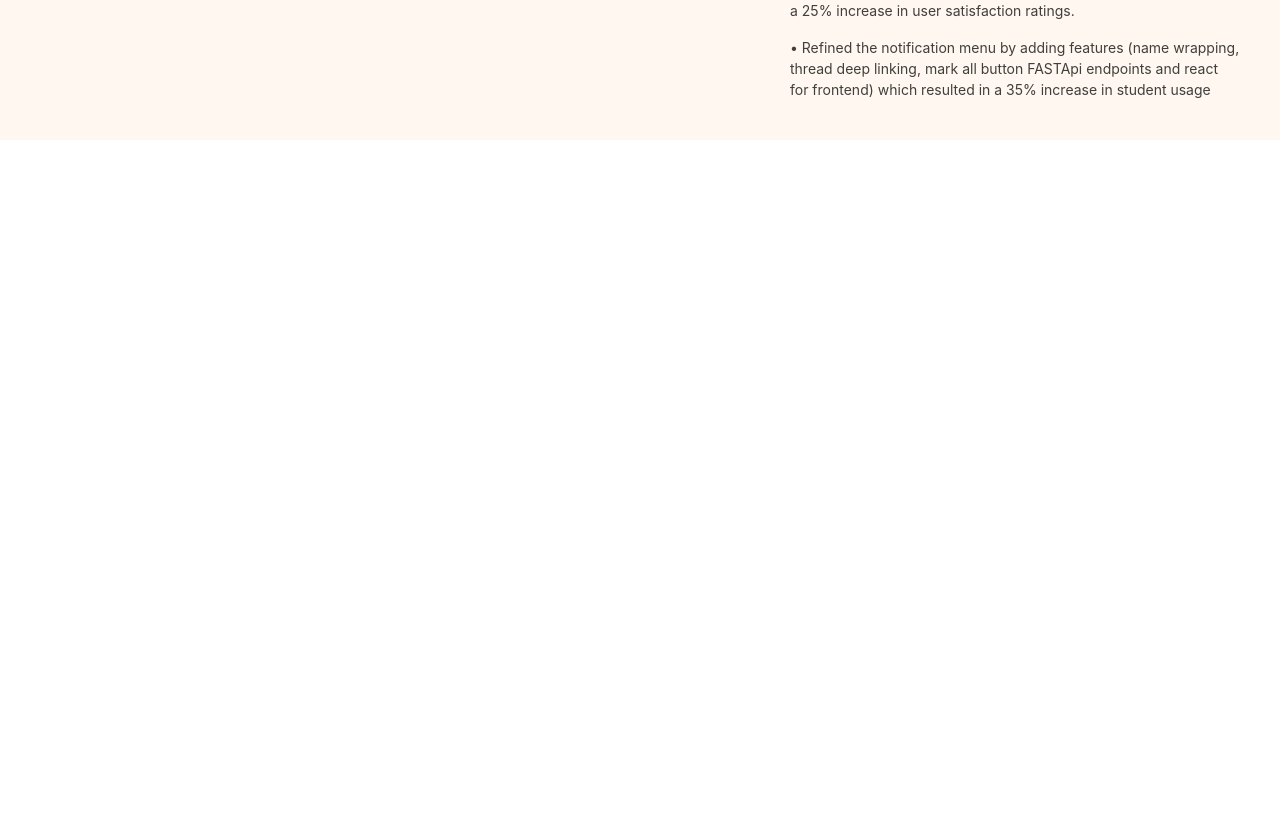
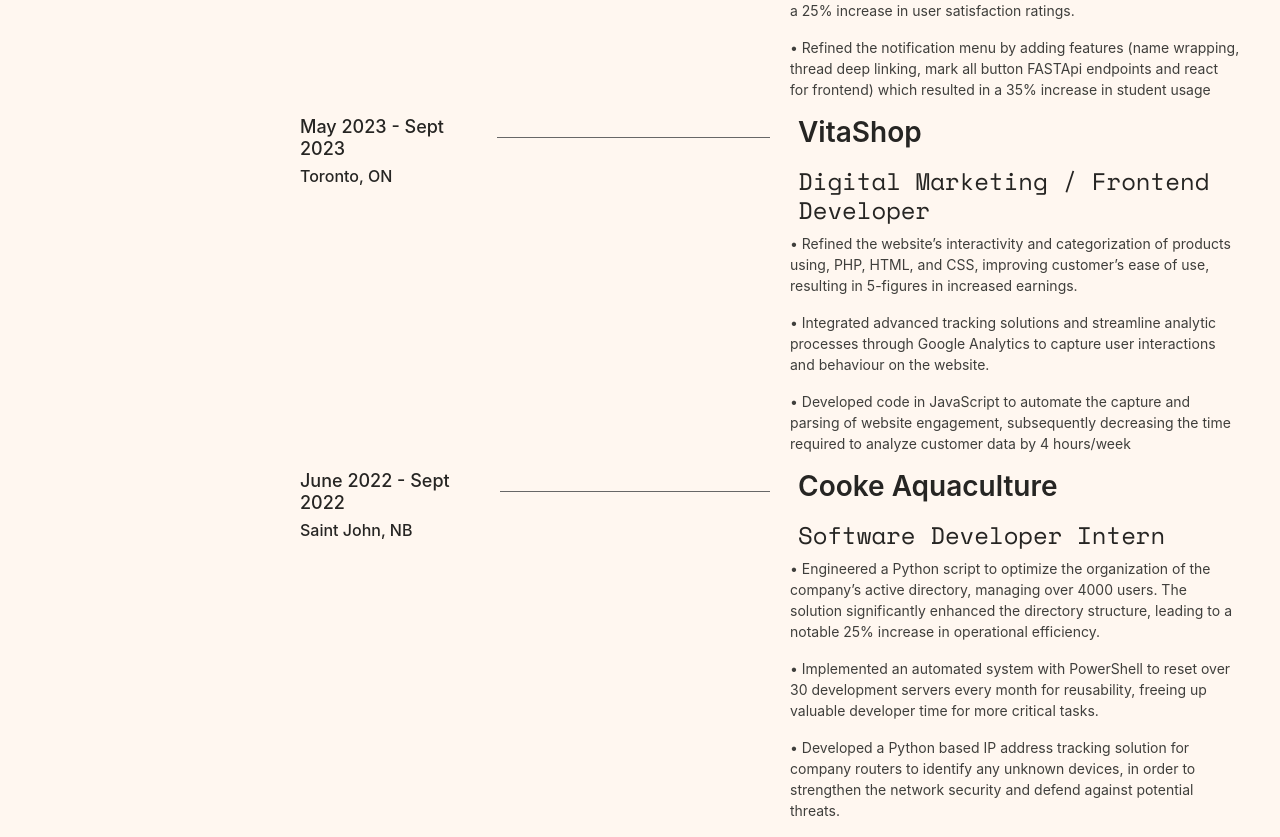
Before and after one commit to Kim-Yoonhyok/yoonkim, a React (Vite) app in the folder my-website/: page / in a window 1280 px wide. Shown: the part 1805-2642 px from the top of the page. Before the commit the page ends 1945 px from the top, so only its background shows below. Built offline with nearby package versions, Linux system fonts and the light colour scheme; a web font is replaced by a local one.

Commit message:
added more experiences

```diff
--- a/my-website/src/Components/Experience.tsx
+++ b/my-website/src/Components/Experience.tsx
@@ -5,9 +5,9 @@
         <div className="experience">
             <h1 className="title">Experience</h1>
 
-            <div className="firstExp">
+            <div className="exp">
                 <div className="expContainer">
-                    <h3 className="date">Jan 2024 - Present</h3>
+                    <h3 className="date">Jan 2024 - May 2024</h3>
                     <h2 className="company">Top Hat</h2>
                     <h3 className="location">Toronto, ON</h3>
                     <div className="description">
@@ -22,9 +22,41 @@
                  </div>
             </div>
 
-            <h4 className="first"></h4>
-            <h4 className="second"></h4>
-            <h4 className="third"></h4>
+            <div className="exp">
+                <div className="expContainer">
+                    <h3 className="date">May 2023 - Sept 2023</h3>
+                    <h2 className="company">VitaShop</h2>
+                    <h3 className="location">Toronto, ON</h3>
+                    <div className="description">
+                        <h4>Digital Marketing / Frontend Developer</h4>
+                        <p>• Refined the website’s interactivity and categorization of products using, PHP, HTML, and CSS, improving
+                            customer’s ease of use, resulting in 5-figures in increased earnings.</p>
+                        <p>• Integrated advanced tracking solutions and streamline analytic processes through Google Analytics to capture user
+                            interactions and behaviour on the website.</p>
+                        <p>• Developed code in JavaScript to automate the capture and parsing of website engagement, subsequently decreasing
+                            the time required to analyze customer data by 4 hours/week</p>
+                    </div>
+                 </div>
+            </div>
+
+            <div className="exp">
+                <div className="expContainer">
+                    <h3 className="date">June 2022 - Sept 2022</h3>
+                    <h2 className="company">Cooke Aquaculture</h2>
+                    <h3 className="location">Saint John, NB</h3>
+                    <div className="description">
+                        <h4>Software Developer Intern</h4>
+                        <p>• Engineered a Python script to optimize the organization of the company’s active directory, managing over 4000
+                            users. The solution significantly enhanced the directory structure, leading to a notable 25% increase in operational
+                            efficiency.</p>
+                        <p>• Implemented an automated system with PowerShell to reset over 30 development servers every month for
+                            reusability, freeing up valuable developer time for more critical tasks.</p>
+                        <p>• Developed a Python based IP address tracking solution for company routers to identify any unknown devices, in
+                            order to strengthen the network security and defend against potential threats.</p>
+                    </div>
+                 </div>
+            </div>
+
         </div>
     )
 }
--- a/my-website/src/Components/ExperienceStyles.css
+++ b/my-website/src/Components/ExperienceStyles.css
@@ -10,7 +10,7 @@
     font-weight: bold;
 }
 
-.firstExp {
+.exp {
     display: flex;
     flex-direction: row;
     justify-content: flex-start;
```
